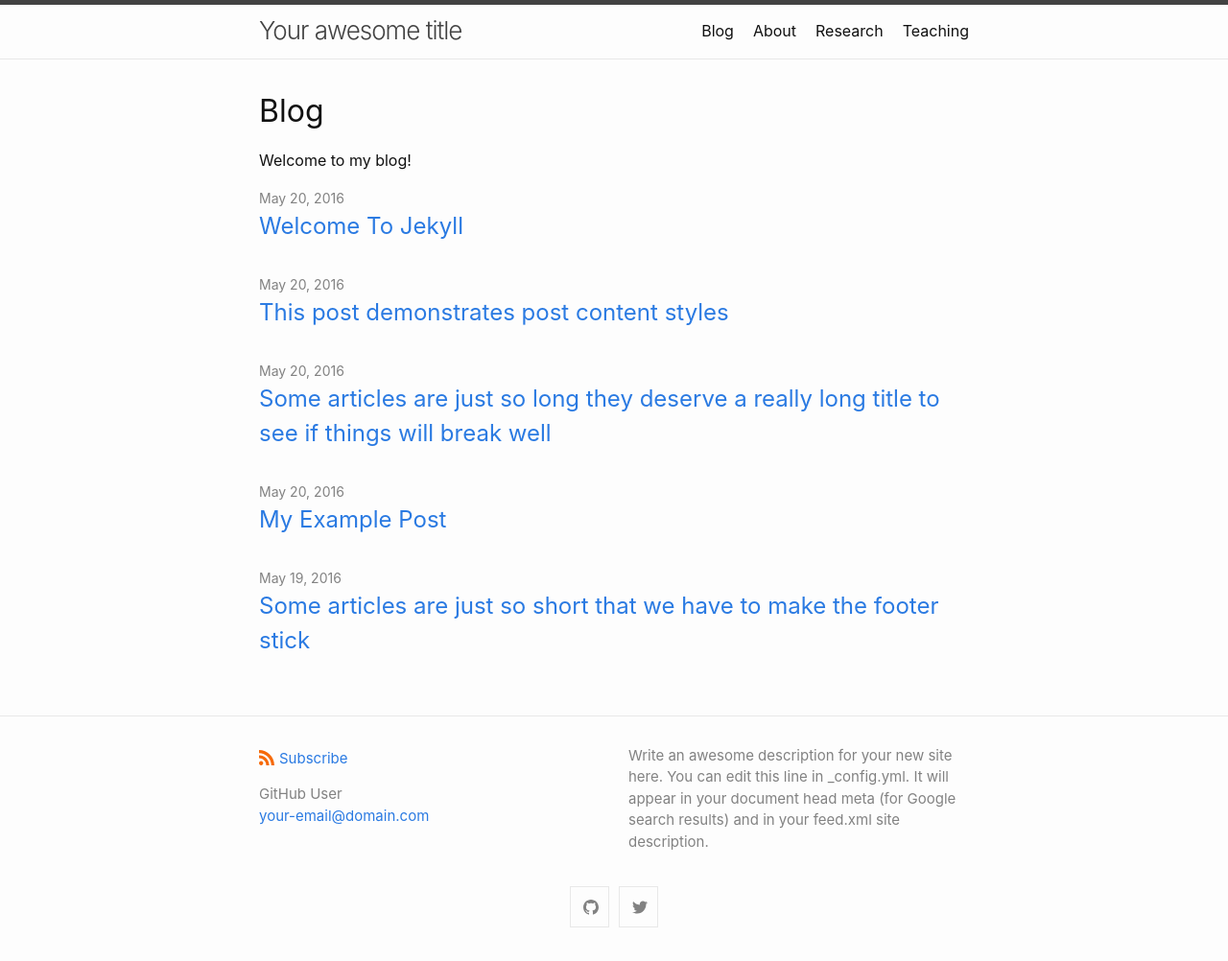
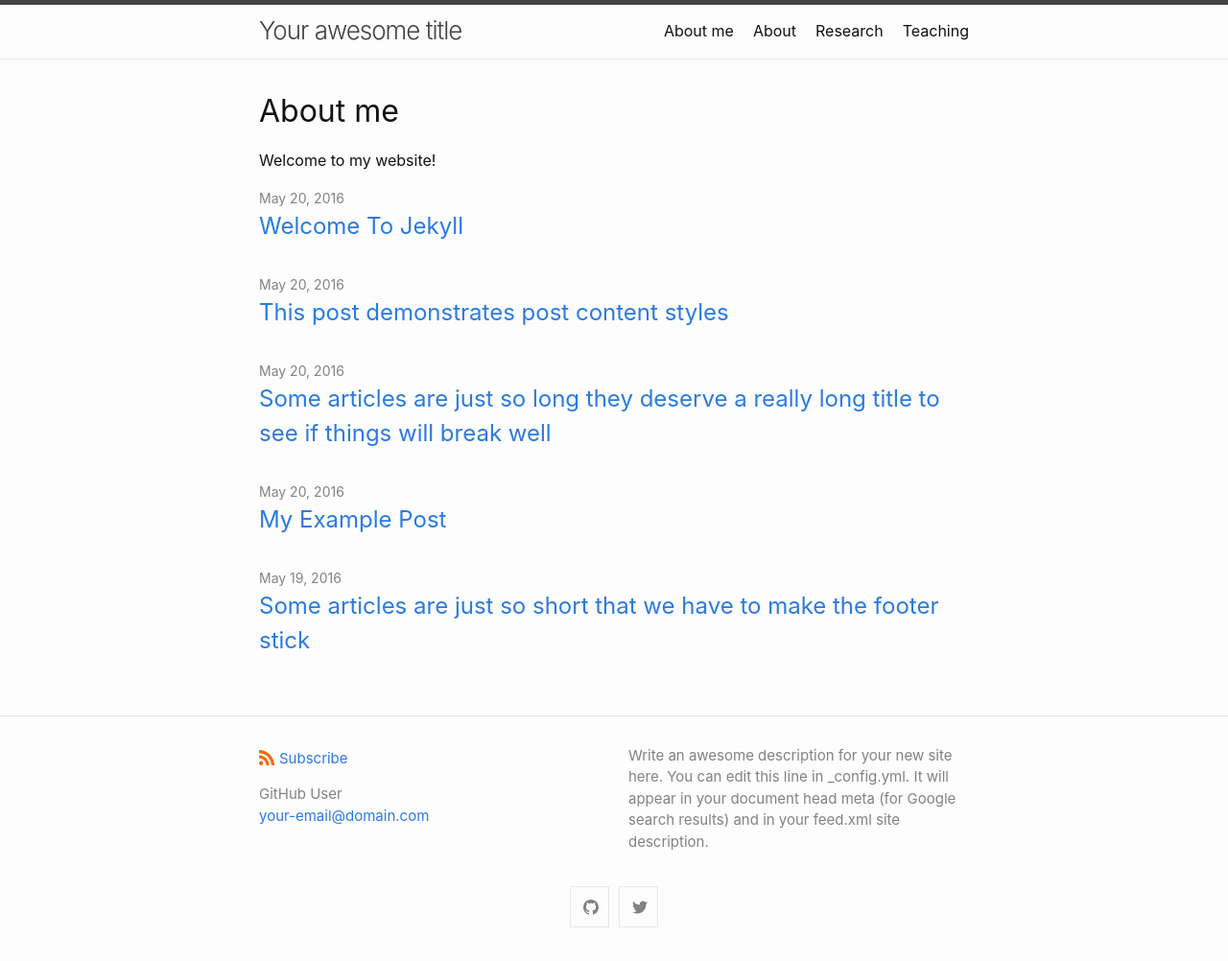
Before and after one commit to mswelch/personal-website-template, a Jekyll site: the page built from index.md, in a window 1280 px wide. Shown: the whole page at 96% size. Built offline with Jekyll 4.4.1, drawn with Linux system fonts in a browser that asks for light colours.

Commit message:
Update index.md

```diff
--- a/index.md
+++ b/index.md
@@ -6,8 +6,8 @@
 # See: https://jekyllrb.com/docs/themes/#overriding-theme-defaults
 #
 layout: home
-title: Blog
+title: About me
 permalink: /
 ---
 
-Welcome to my blog!
+Welcome to my website!
```
